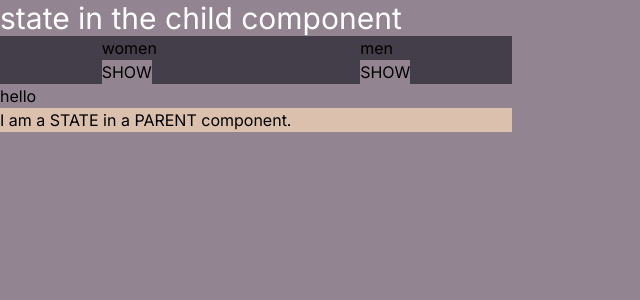
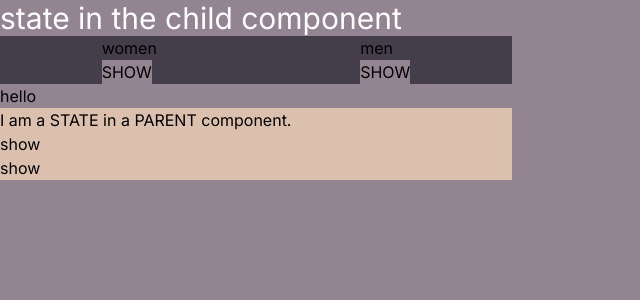
Before and after one commit to akareagwom/lifting_up_state, a Next.js app: page / in a window 1280 px wide. Shown: the top 300 px of the page, without its empty margins (0-640 px from the left). Built offline with nearby package versions, Linux system fonts and the light colour scheme.

Commit message:
state declared at parent component

```diff
--- a/src/components/talk.jsx
+++ b/src/components/talk.jsx
@@ -6,7 +6,30 @@ export default function Talk (){
     return (
         <div className="bg-[#DBC1AD] w-[40%]">
             <h2>I am a STATE in a PARENT component.</h2>
+            <Greet
+            isActive={activeIndex === 0}
+            onShow={()=>setActiveIndex(0)}>
+                hello
+            </Greet>
+            <Greet
+            isActive={activeIndex === 1}
+            onShow={()=>setActiveIndex(1)}>
+                hello
+            </Greet>
 
         </div>
     )
+};
+
+function Greet({title,children,isActive,onShow}){
+    return(
+        <>
+        <h3>{title}</h3>
+        {isActive?(
+            <p>{children}</p>
+        ):(
+            <button onClick={()=> onShow(true)}>show</button>
+        )}
+        </>
+    )
 }
```
